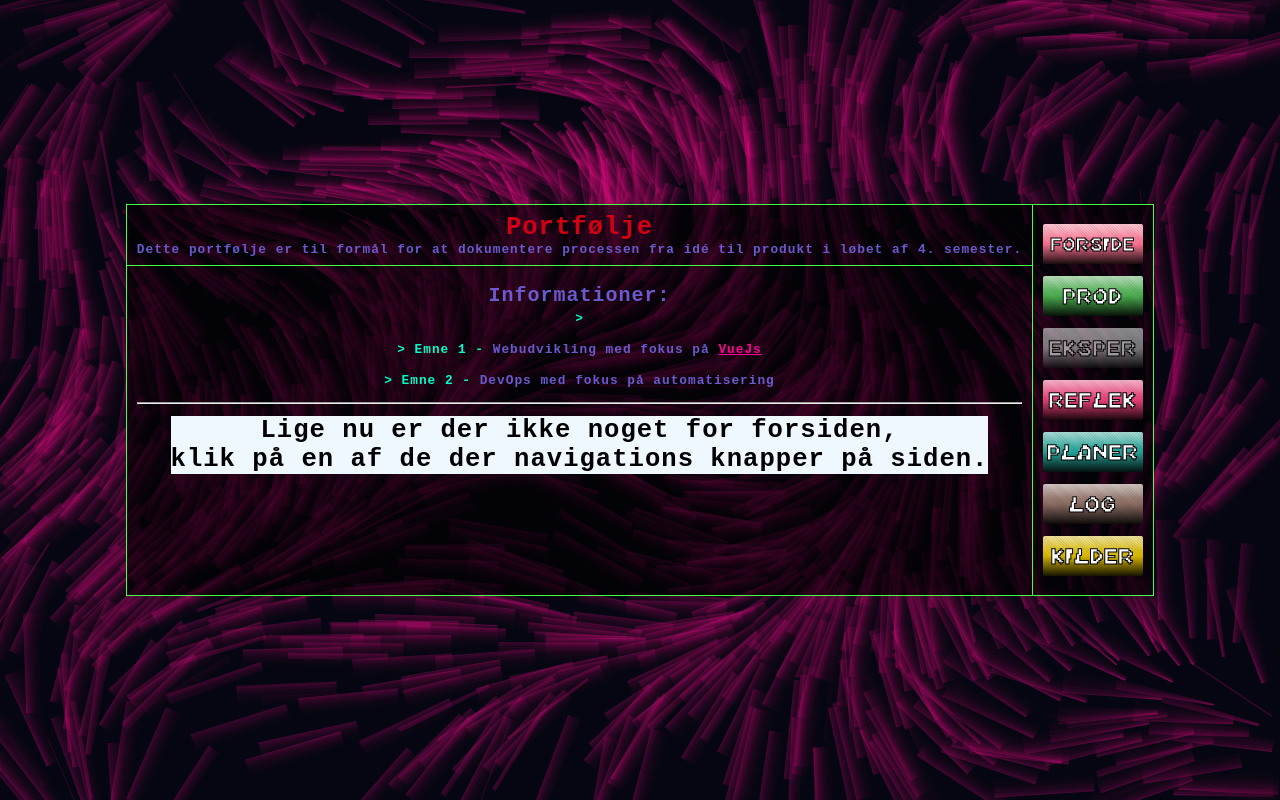
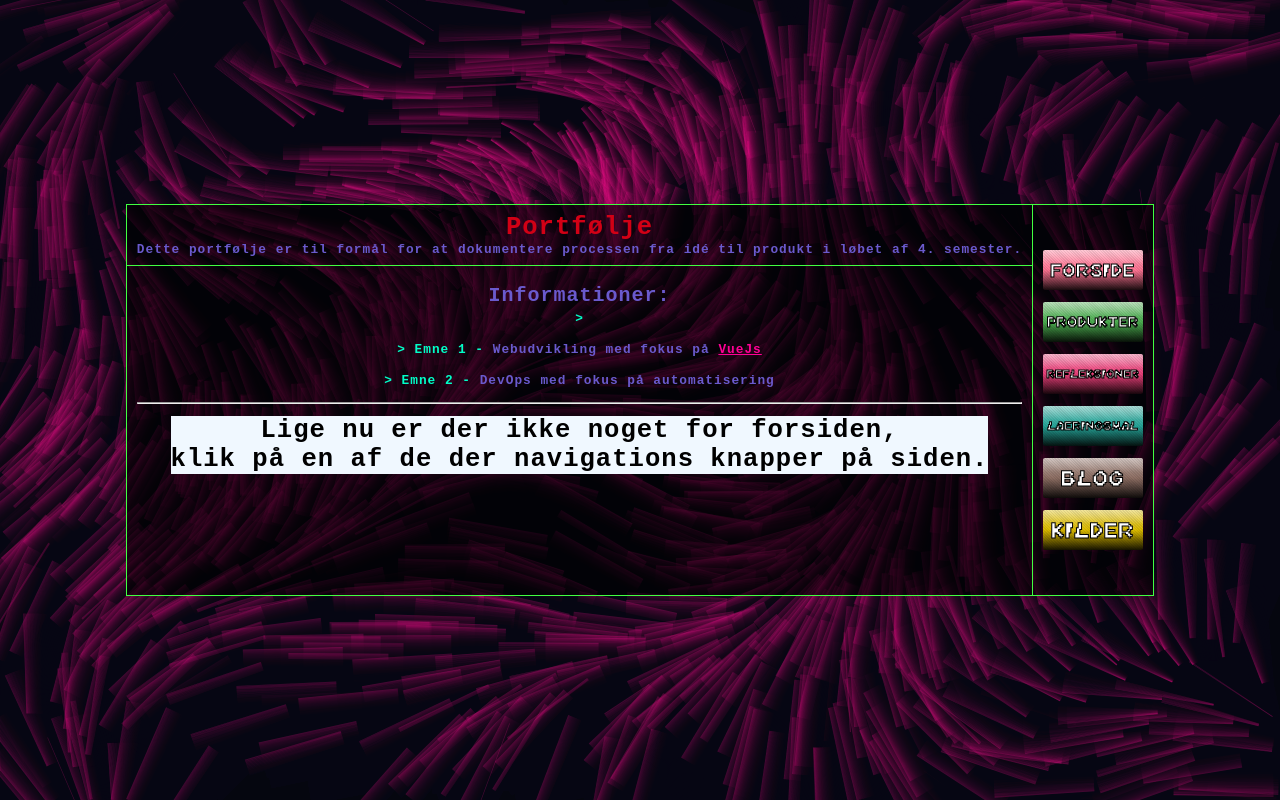
Before and after one commit to Gatherer4466/gatherer4466.github.io, a Vue app: page /#/ in a window 1280 px wide. Built offline with nearby package versions, Linux system fonts and the light colour scheme.

Commit message:
Update labels

```diff
--- a/src/router/index.ts
+++ b/src/router/index.ts
@@ -12,7 +12,7 @@ export const routes = [
   },
   {
     path: '/produkter',
-    name: 'prod',
+    name: 'produkter',
     color: '#4CAF50',
     inMenu: true,
     component: () => import('@/features/products/ProductsView.vue'),
@@ -36,30 +36,30 @@ export const routes = [
     component: () => import('@/features/products/general/generalProducts.vue'),
   },
 
-  {
-    path: '/eksperimenter',
-    name: 'eksper',
-    color: '#FF7043',
-    inMenu: true,
-    component: notFoundView,
-  },
+  // {
+  //   path: '/eksperimenter',
+  //   name: 'eksper',
+  //   color: '#FF7043',
+  //   inMenu: true,
+  //   component: notFoundView,
+  // },
   {
     path: '/refleksioner',
-    name: 'reflek',
+    name: 'refleksioner',
     color: '#EC407A',
     inMenu: true,
     component: () => import('@/features/reflection/ReflectionView.vue'),
   },
   {
     path: '/laering',
-    name: 'planer',
+    name: 'laeringsmal',
     color: '#26A69A',
     inMenu: true,
     component: () => import('@/features/learning/LearningView.vue'),
   },
   {
-    path: '/log',
-    name: 'log',
+    path: '/blog',
+    name: 'blog',
     color: '#8D6E63',
     inMenu: true,
     component: () => import('@/features/blog/LogView.vue'),
```
